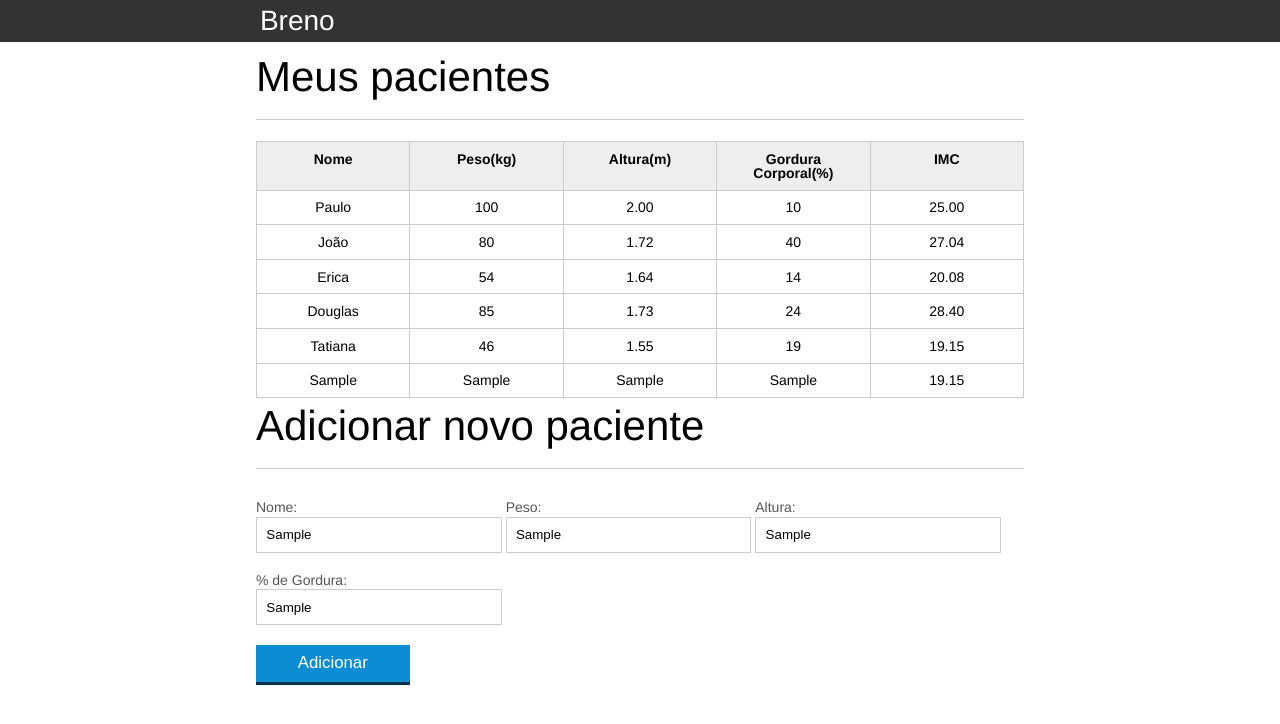
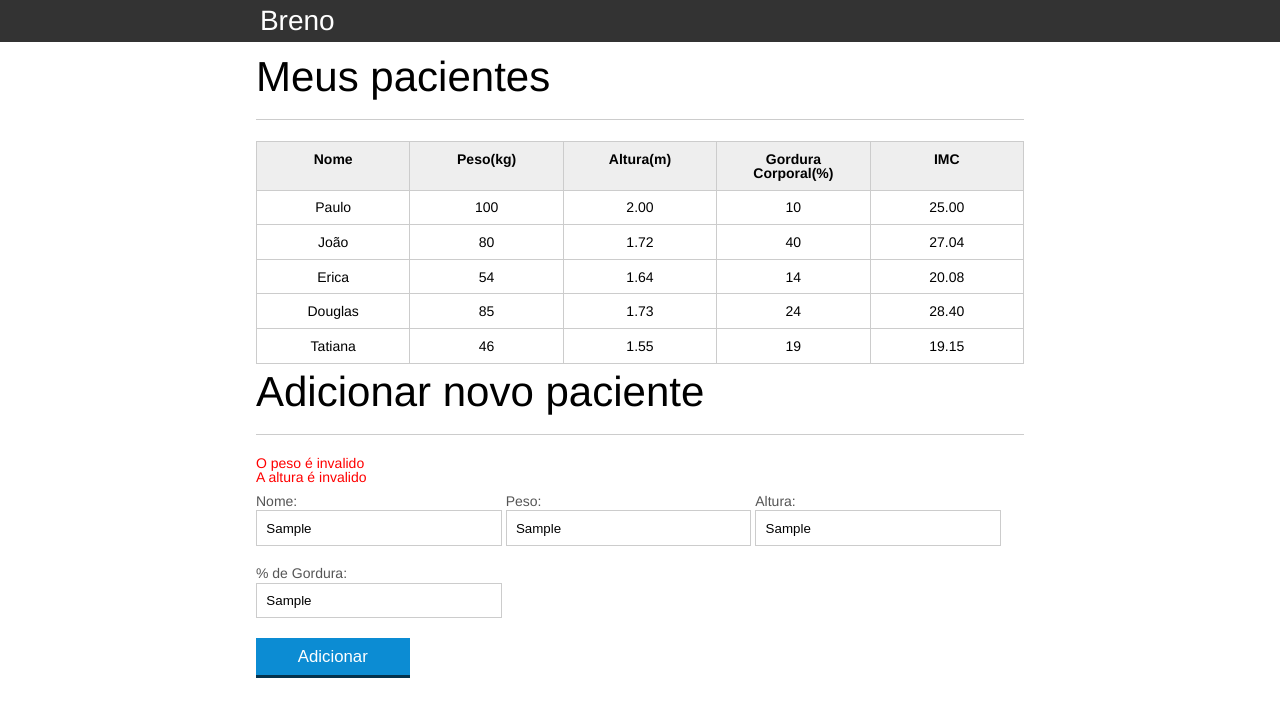
Before and after one commit to Breno430/JS, a plain HTML site: page index.html in a window 1280 px wide. Both pictures are taken after typing "Sample", "Sample", "Sample", "Sample" into the empty fields and a click on the button "Adicionar". Drawn offline with Linux system fonts and the light colour scheme.

Commit message:
adicionar_e_excluir

```diff
--- a/css/index.css
+++ b/css/index.css
@@ -136,3 +136,12 @@ button[disabled=disabled], button:disabled {
 .paciente-invalido{
 	background-color: #04324c;
 }
+
+#mensagens-erro{
+	color:red;
+}
+
+.fadeout{
+	opacity: 0;
+	transition: 1.5s;
+}
--- a/index.html
+++ b/index.html
@@ -74,6 +74,8 @@
 		</main>
 		<section class="container">
 			<h2 id="titulo-form">Adicionar novo paciente</h2>
+			<ul id="mensagens-erro">
+			</ul>
 			<form id="form-adiciona">
 				<div class="grupo">
 					<label for="nome">Nome:</label>
@@ -97,5 +99,6 @@
 		</section>
 		<script src="js/calcula-imc.js"></script>
 		<script src="js/form.js"></script>
+		<script src="js/remover-paciente.js"></script>
 	</body>
 </html>
--- a/js/calcula-imc.js
+++ b/js/calcula-imc.js
@@ -17,10 +17,10 @@ for(var i = 0; i < pacientes.length ; i++){
 
     var tdimc = paciente.querySelector(".info-imc");
 
-    var pesoEhValido = true;
-    var alturaEhValida = true;
+    var pesoEhValido = validaPeso(peso);
+    var alturaEhValida = validaAltura(altura);
 
-    if (peso <= 0 || peso >= 1000) {
+    if (!pesoEhValido) {
         console.log("Peso inválido!");
         pesoEhValido = false;
         tdimc.textContent = "Peso inválido!";
@@ -28,7 +28,7 @@ for(var i = 0; i < pacientes.length ; i++){
 
     }
 
-    if (altura <= 0 || altura >= 3.00){
+    if (!alturaEhValida){
         console.log("Altura inválida!");
         alturaEhValida = false;
         tdimc.textContent = "Altura inválida!";
@@ -42,7 +42,24 @@ for(var i = 0; i < pacientes.length ; i++){
 
 }
 
-function calculaImc(){
+function validaPeso(peso){
+    if(peso >= 0 && peso < 1000){
+        return true;
+    }else{
+        return false;
+    }
+}
+
+function validaAltura(altura){
+    if(altura >=0 && altura <= 3){
+        return true;
+    }else{
+        return false;
+    }
+}
+
+
+function calculaImc(peso,altura){
     var imc = 0;
 
     imc = peso / (altura * altura);
--- a/js/form.js
+++ b/js/form.js
@@ -4,33 +4,104 @@ botaoAdicionar.addEventListener("click", function(event) {
 
     var form = document.querySelector("#form-adiciona");
 
-    var nome = form.nome.value;
-    var peso = form.peso.value;
-    var altura = form.altura.value;
-    var gordura = form.gordura.value;
+    var paciente = obtemPacienteDoFormulario(form);
 
-    var pacienteTr = document.createElement("tr");
+    var pacienteTr = montaTr(paciente);
 
-    var nomeTd = document.createElement("td");
-    var pesoTd = document.createElement("td");
-    var alturaTd = document.createElement("td");
-    var gorduraTd = document.createElement("td");
-    var imcTd = document.createElement("td");
+    var erro = validaPaciente(paciente);
 
-    nomeTd.textContent = nome;
-    pesoTd.textContent = peso;
-    alturaTd.textContent = altura;
-    gorduraTd.textContent = gordura;
-    imcTd.textContent = calculaImc(peso, altura);
+    if(erro.length > 0){
+        exibeMensagensDeErro(erro);
+        return;
 
-    pacienteTr.appendChild(nomeTd);
-    pacienteTr.appendChild(pesoTd);
-    pacienteTr.appendChild(alturaTd);
-    pacienteTr.appendChild(gorduraTd);
-    pacienteTr.appendChild(imcTd);
+    }
 
     var tabela = document.querySelector("#tabela-pacientes");
 
     tabela.appendChild(pacienteTr);
 
+    form.reset();
+    var mensagensErro = document.querySelector("#mensagens-erro");
+    mensagensErro.innerHTML = "";
+
 });
+
+function exibeMensagensDeErro(erros){
+    var ul = document.querySelector("#mensagens-erro");
+
+    ul.innerHTML = "";
+
+    erros.forEach(function(erro){
+        var li = document.createElement("li");
+        li.textContent = erro;
+        ul.appendChild(li);
+    });
+}
+
+function obtemPacienteDoFormulario(form){
+
+    var paciente = {
+    nome: form.nome.value,
+    peso: form.peso.value,
+    altura: form.altura.value,
+    gordura: form.gordura.value,
+    imc: calculaImc(form.peso.value, form.altura.value)
+
+}
+    return paciente;
+}
+
+function montaTr(paciente){
+    var pacienteTr = document.createElement("tr");
+    pacienteTr.classList.add("paciente");
+
+    pacienteTr.appendChild(montaTd(paciente.nome, "info-nome"));
+    pacienteTr.appendChild(montaTd(paciente.peso, "info-peso"));
+    pacienteTr.appendChild(montaTd(paciente.altura, "info-altura"));
+    pacienteTr.appendChild( montaTd(paciente.gordura, "info-gordura"));
+    pacienteTr.appendChild(montaTd(paciente.imc, "info-imc"));
+
+
+    return pacienteTr
+}
+
+function montaTd(dado, classe){
+    var td = document.createElement("td");
+    td.textContent = dado;
+    td.classList.add(classe);
+
+    return td;
+
+}
+
+function validaPaciente(paciente){
+
+    var erros = [];
+
+    if( paciente.nome.length == 0){
+        erros.push("o nome não pode ser em branco");
+    }
+
+    if(!validaPeso(paciente.peso)){
+        erros.push("O peso é invalido");
+    }
+
+    if(!validaAltura(paciente.altura)){
+        erros.push("A altura é invalido");
+    }
+
+    if( paciente.gordura.length == 0){
+        erros.push("A gordura não pode ser em branco");
+    }
+
+    if( paciente.peso.length == 0){
+        erros.push("O peso não pode ser em branco");
+    }
+
+    if( paciente.altura.length == 0){
+        erros.push("A altura não pode ser em branco");
+    }
+
+    return erros;
+
+}
--- /dev/null
+++ b/js/remover-paciente.js
@@ -0,0 +1,11 @@
+var tabela = document.querySelector("table");
+
+    tabela.addEventListener("dblclick",function(event){
+
+        event.target.parentNode.classList.add("fadeout");
+
+        setTimeout(function(){
+            event.target.parentNode.remove();
+        },1600);
+
+    });
```
